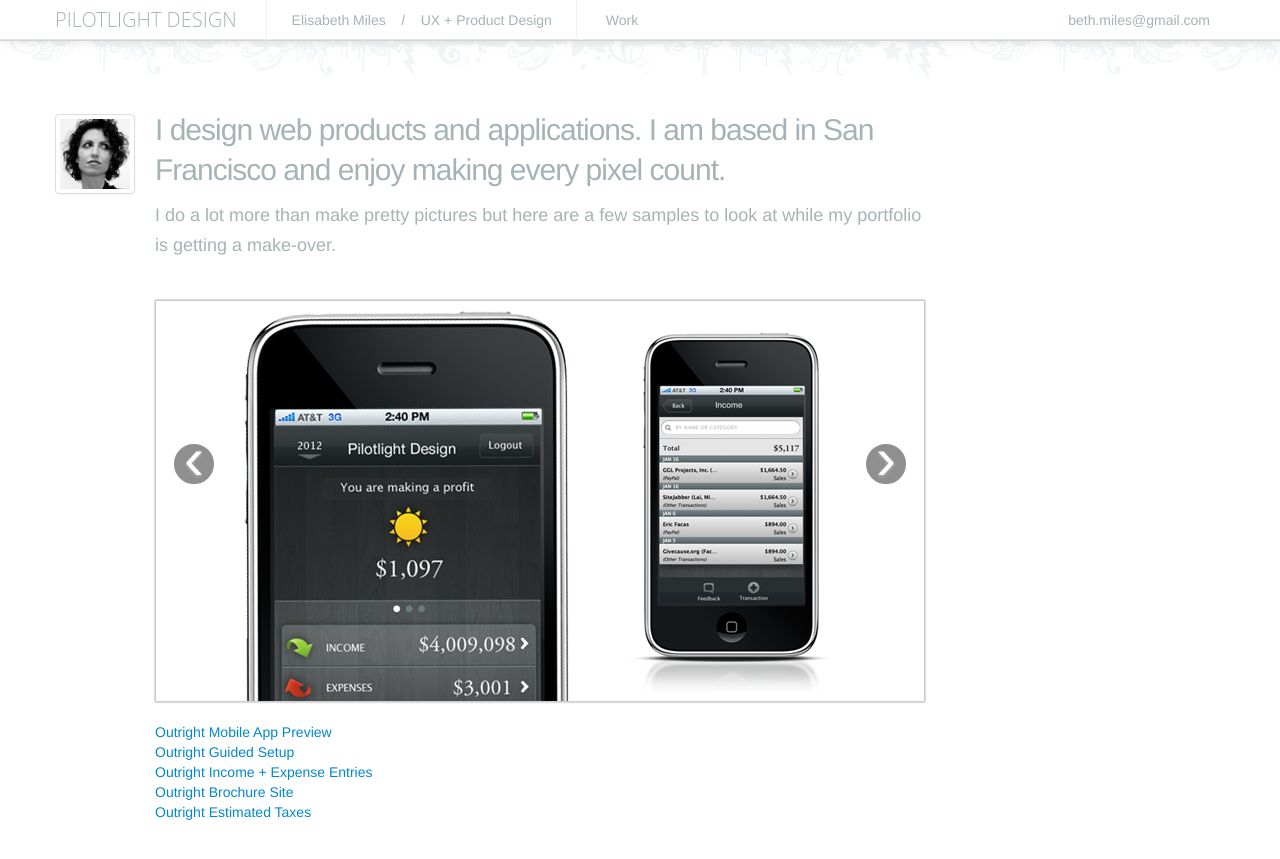
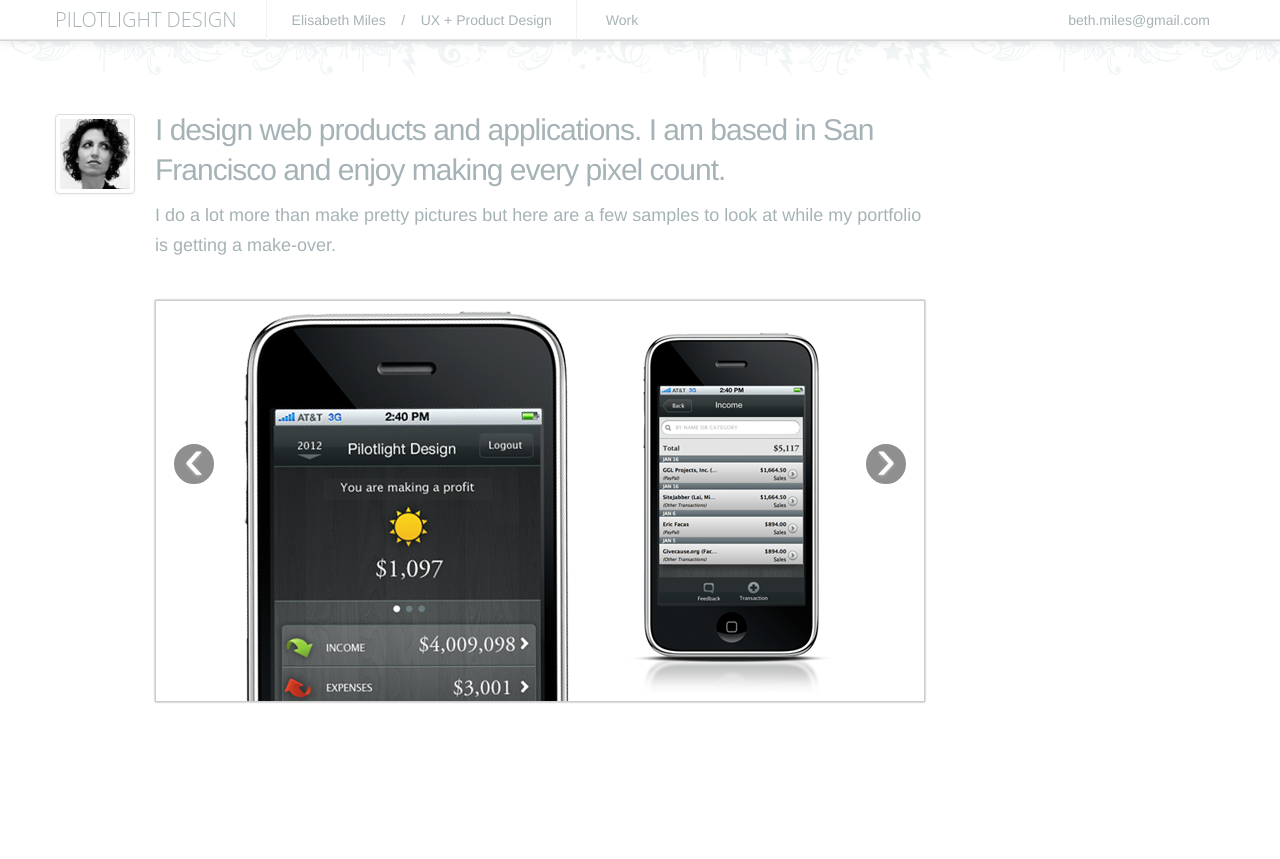
Before and after one commit to elisabethmiles/pilotlightdesign, a Jekyll site: the page built from index.html, in a window 1280 px wide. Shown: the top 859 px of the page. Built offline with Jekyll 4.4.1, drawn with Linux system fonts in a browser that asks for light colours; nearby versions of some CDN libraries; comment, search, counter and statistics services are not loaded.

```diff
--- a/_layouts/post.html
+++ b/_layouts/post.html
@@ -7,7 +7,7 @@ layout: default
 
 			<div class="span2">&nbsp;</div>
 			<div class="span6">
-				<a href="/" >&larr; Back</a>
+				<a href="/work.html" >&larr; Back</a>
 
 				{{ content }}
 
--- a/index.html
+++ b/index.html
@@ -33,13 +33,3 @@ title: Elisabeth Miles | Pilotlight Design
 		</div>
 	</div>
 </div>
-<div class="row">
-	<div class="span1">&nbsp;</div>
-	<div class="span8">
-	  <ul class="posts unstyled">
-	    {% for post in site.posts %}
-	    <li><a href="{{ post.url }}">{{ post.title }}</a></li>
-	    {% endfor %}
-	  </ul>
-	</div>
-</div>
```
Also changed, not shown: _posts/2012-12-10-kiwicrate-engagement.md (added, +27 -0 lines), _posts/2012-12-19-kiwicrate-studio-store.md (added, +27 -0 lines), images/examples/studio-engagement-save-share-new.png (added), images/examples/studio-engagement-save-share-orig.png (added), images/examples/studio-store-added-to-cart.png (added), images/examples/studio-store-project-popover.png (added), images/examples/studio-store.png (added).
